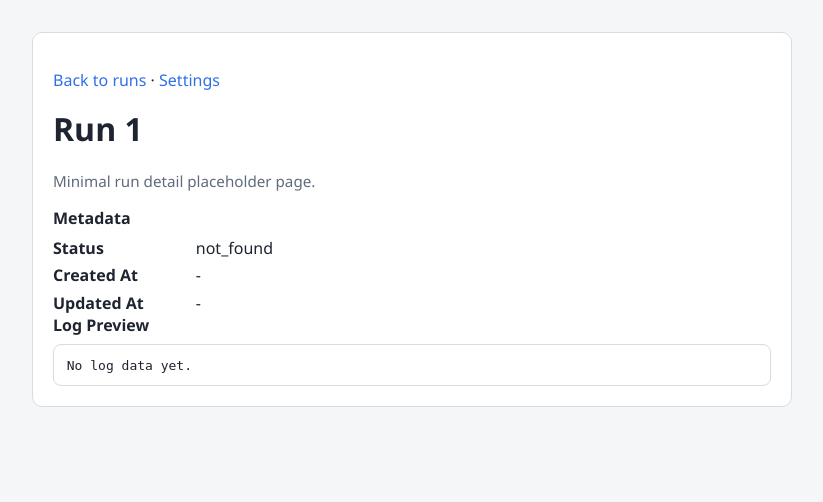
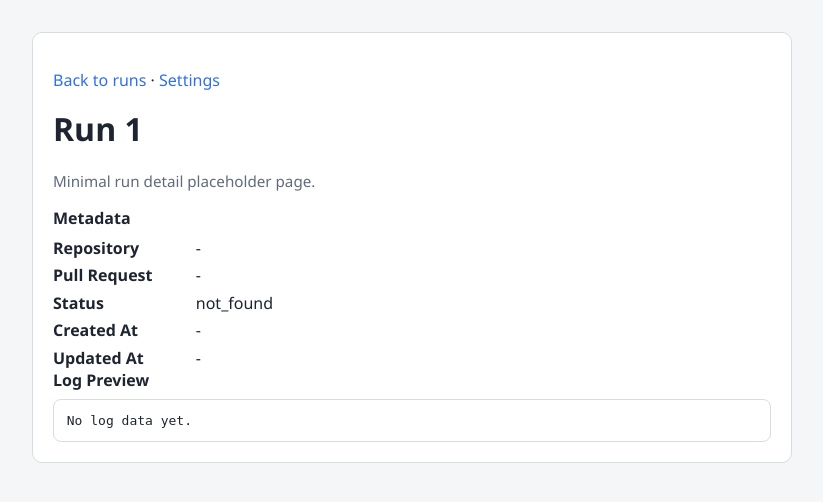
Before and after one commit to sun-praise/software-factory, a FastAPI app: page /runs/1 in a window 1280 px wide. Shown: the top 502 px of the page, without its empty margins (228-1051 px from the left). Run offline with FastAPI, Linux system fonts and the light colour scheme; data that the repository does not hold is empty.

Commit message:
fix: apply autofix updates for PR #59

```diff
--- a/app/routes/web.py
+++ b/app/routes/web.py
@@ -315,7 +315,7 @@ async def run_detail(request: Request, run_id: str) -> HTMLResponse:
     with connect_db() as conn:
         row = conn.execute(
             """
-            SELECT id, status, created_at, updated_at, logs_path
+            SELECT id, repo, pr_number, status, created_at, updated_at, logs_path
             FROM autofix_runs
             WHERE id = ?
             """,
@@ -324,6 +324,8 @@ async def run_detail(request: Request, run_id: str) -> HTMLResponse:
 
     run = {
         "id": run_id,
+        "repo": "-",
+        "pr_number": "-",
         "status": "not_found",
         "created_at": "-",
         "updated_at": "-",
@@ -332,6 +334,8 @@ async def run_detail(request: Request, run_id: str) -> HTMLResponse:
     if row is not None:
         run = {
             "id": str(row["id"]),
+            "repo": str(row["repo"]),
+            "pr_number": str(row["pr_number"]),
             "status": str(row["status"]),
             "created_at": str(row["created_at"]),
             "updated_at": str(row["updated_at"]),
--- a/app/templates/run_detail.html
+++ b/app/templates/run_detail.html
@@ -21,6 +21,10 @@
       <section>
         <h2>Metadata</h2>
         <dl class="meta">
+          <dt>Repository</dt>
+          <dd>{{ run.repo | default("-") }}</dd>
+          <dt>Pull Request</dt>
+          <dd>{{ run.pr_number | default("-") }}</dd>
           <dt>Status</dt>
           <dd>{{ run.status | default("pending") }}</dd>
           <dt>Created At</dt>
```
Also changed, not shown: 1 other file.
